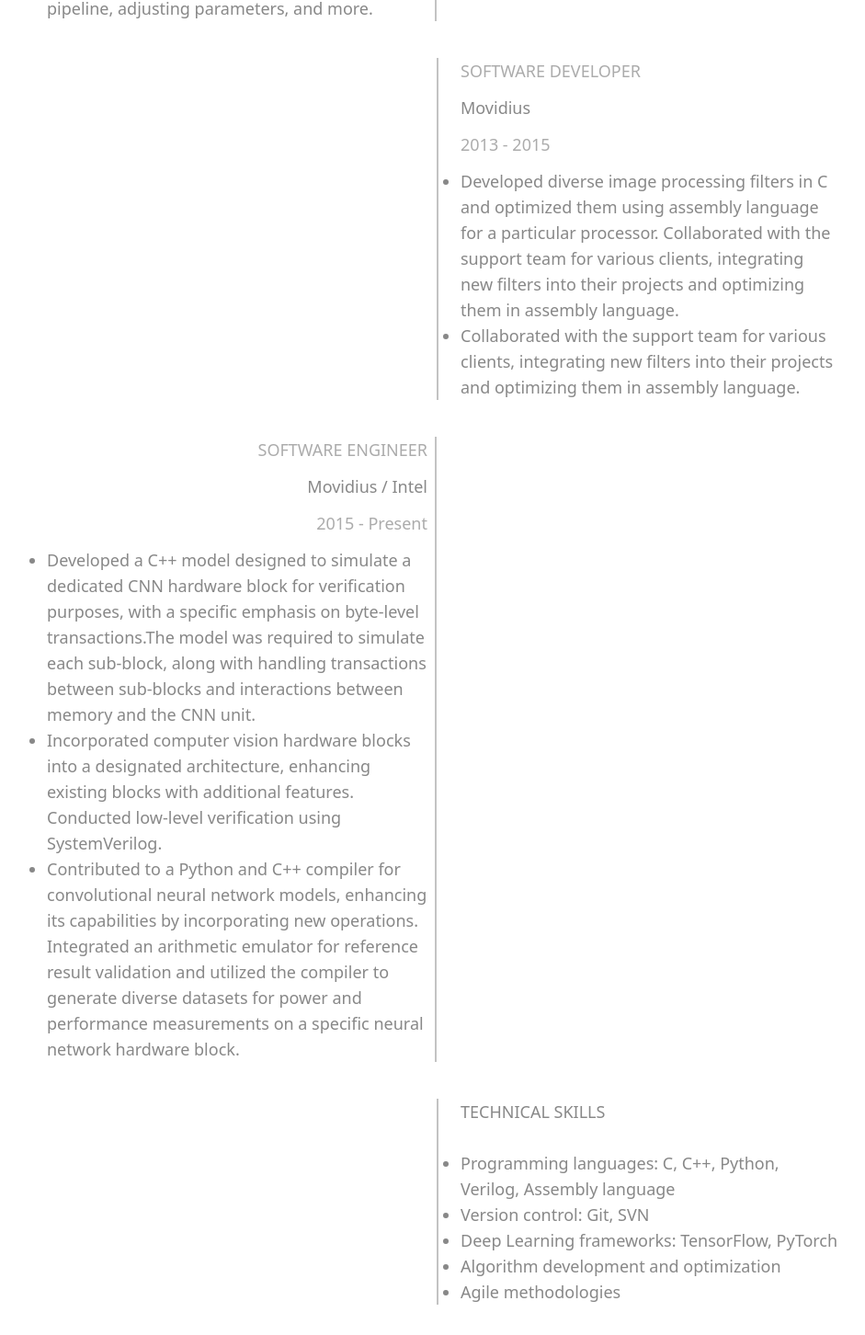
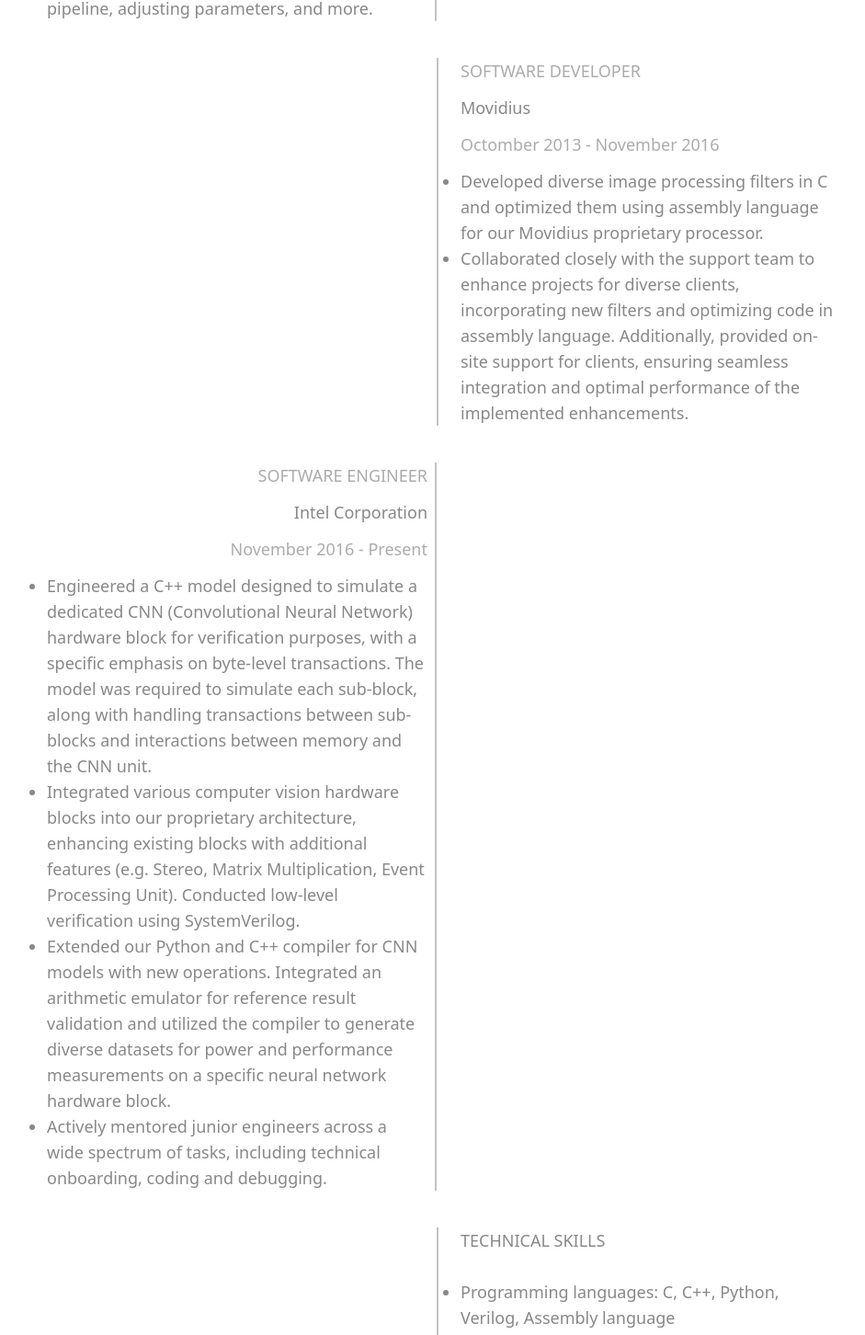
Before and after one commit to popescuanamaria/popescuanamaria.github.io, a Next.js app: page /resume in a window 1280 px wide. Shown: the part 849-2301 px from the top of the page at 92% size, without its empty margins (165-1106 px from the left). Built offline with nearby package versions, Linux system fonts and the light colour scheme.

Commit message:
Updated resume page.

```diff
--- a/app/page.tsx
+++ b/app/page.tsx
@@ -24,7 +24,7 @@ export default function Home() {
         <p>
           Contact me on{" "}
           <Link
-            href="https://www.linkedin.com/in/ana-maria-popescu-731b7765/"
+            href="https://www.linkedin.com/in/anamaria-luca/"
             className="font-normal cursor-pointer hover:opacity-70"
           >
             LinkedIn
@@ -45,7 +45,7 @@ export default function Home() {
         {/* <Link href="https://github.com/popescuanamaria">
           <GitHubIcon />
         </Link>
-        <Link href="https://www.linkedin.com/in/ana-maria-popescu-731b7765/">
+        <Link href="https://www.linkedin.com/in/anamaria-luca/">
           <LinkedInIcon />
         </Link> */}
 
--- a/app/resume/page.tsx
+++ b/app/resume/page.tsx
@@ -38,14 +38,14 @@ export default function Resume() {
             </div>
             <div className="font-normal text-lg pb-3">Movidius</div>
             <div className="font-normal text-lg opacity-70 pb-3">
-              June 2013 - September 2013
+              June 2013 - Octomber 2013
             </div>
             <ul className="list-disc">
               <li>
-                I participated in an HDR project utilising a designated image
+                Participated in an HDR project utilizing a designated image
                 sensor. The objective was to achieve the highest-quality image,
                 and my responsibilities included conducting research and
-                analysing outcomes in various scenarios. This involved
+                analyzing outcomes in various scenarios. This involved
                 incorporating new implementations for different filters in the
                 pipeline, adjusting parameters, and more.
               </li>
@@ -60,20 +60,20 @@ export default function Resume() {
             </div>
             <div className="font-normal text-lg pb-3">Movidius</div>
             <div className="font-normal text-lg opacity-70 pb-3">
-              2013 - 2015
+              Octomber 2013 - November 2016
             </div>
             <ul className="list-disc">
               <li>
                 Developed diverse image processing filters in C and optimized
-                them using assembly language for a particular processor.
-                Collaborated with the support team for various clients,
-                integrating new filters into their projects and optimizing them
-                in assembly language.
+                them using assembly language for our Movidius proprietary
+                processor.
               </li>
               <li>
-                Collaborated with the support team for various clients,
-                integrating new filters into their projects and optimizing them
-                in assembly language.
+                Collaborated closely with the support team to enhance projects
+                for diverse clients, incorporating new filters and optimizing
+                code in assembly language. Additionally, provided on-site
+                support for clients, ensuring seamless integration and optimal
+                performance of the implemented enhancements.
               </li>
             </ul>
           </div>
@@ -84,31 +84,36 @@ export default function Resume() {
             <div className="uppercase font-normal text-lg opacity-70 pb-3">
               Software Engineer
             </div>
-            <div className="font-normal text-lg pb-3">Movidius / Intel</div>
+            <div className="font-normal text-lg pb-3">Intel Corporation</div>
             <div className="font-normal text-lg opacity-70 pb-3">
-              2015 - Present
+              November 2016 - Present
             </div>
             <ul className="list-disc">
               <li>
-                Developed a C++ model designed to simulate a dedicated CNN
-                hardware block for verification purposes, with a specific
-                emphasis on byte-level transactions.The model was required to
-                simulate each sub-block, along with handling transactions
-                between sub-blocks and interactions between memory and the CNN
-                unit.
+                Engineered a C++ model designed to simulate a dedicated CNN
+                (Convolutional Neural Network) hardware block for verification
+                purposes, with a specific emphasis on byte-level transactions.
+                The model was required to simulate each sub-block, along with
+                handling transactions between sub-blocks and interactions
+                between memory and the CNN unit.
               </li>
               <li>
-                Incorporated computer vision hardware blocks into a designated
-                architecture, enhancing existing blocks with additional
-                features. Conducted low-level verification using SystemVerilog.
+                Integrated various computer vision hardware blocks into our
+                proprietary architecture, enhancing existing blocks with
+                additional features (e.g. Stereo, Matrix Multiplication, Event
+                Processing Unit). Conducted low-level verification using
+                SystemVerilog.
               </li>
               <li>
-                Contributed to a Python and C++ compiler for convolutional
-                neural network models, enhancing its capabilities by
-                incorporating new operations. Integrated an arithmetic emulator
-                for reference result validation and utilized the compiler to
-                generate diverse datasets for power and performance measurements
-                on a specific neural network hardware block.
+                Extended our Python and C++ compiler for CNN models with new
+                operations. Integrated an arithmetic emulator for reference
+                result validation and utilized the compiler to generate diverse
+                datasets for power and performance measurements on a specific
+                neural network hardware block.
+              </li>
+              <li>
+                Actively mentored junior engineers across a wide spectrum of
+                tasks, including technical onboarding, coding and debugging.
               </li>
             </ul>
           </div>
```
